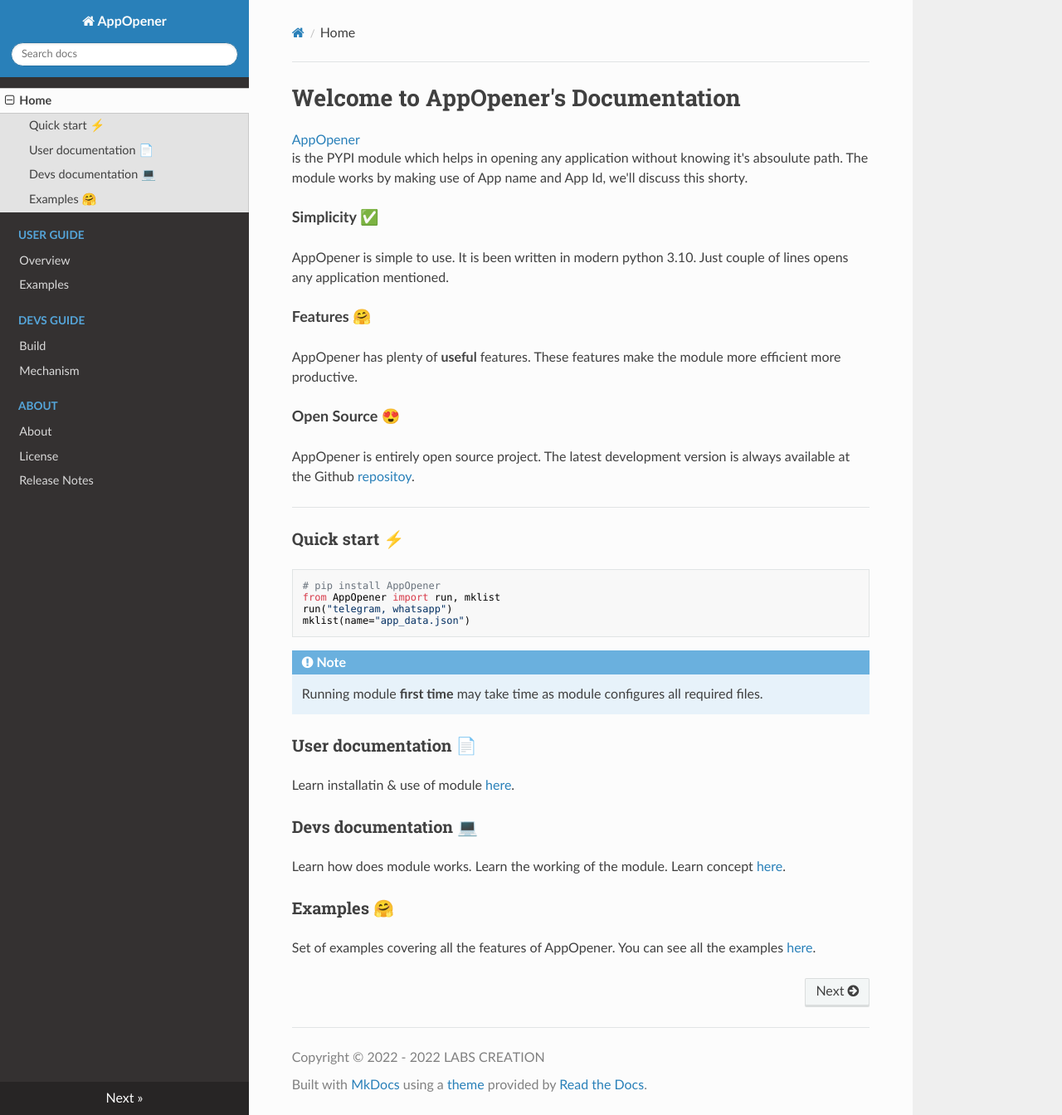
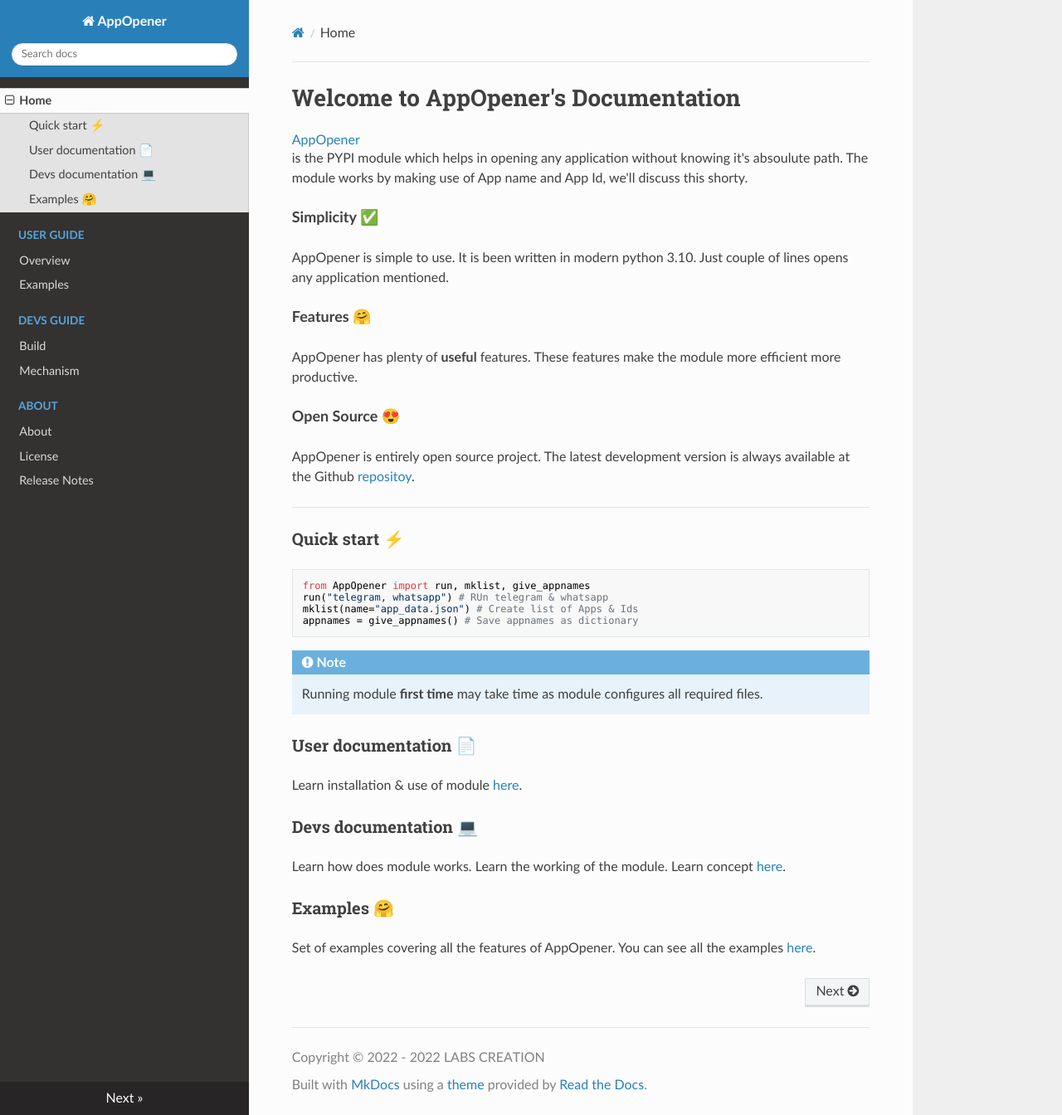
Before and after one commit to athrvvvv/AppOpener, an MkDocs documentation site: the page built from docs/index.md, in a window 1280 px wide and 1344 px high. Shown: the whole window at 83% size. Built offline with MkDocs 1.6.1, drawn with Linux system fonts in a browser that asks for light colours; nearby versions of some CDN libraries.

Commit message:
Fixes minor typo

````diff
--- a/docs/index.md
+++ b/docs/index.md
@@ -21,11 +21,11 @@
 
 ### Quick start ⚡
 
-```
-# pip install AppOpener
-from AppOpener import run, mklist
-run("telegram, whatsapp")
-mklist(name="app_data.json")
+``` python
+from AppOpener import run, mklist, give_appnames
+run("telegram, whatsapp") # RUn telegram & whatsapp
+mklist(name="app_data.json") # Create list of Apps & Ids
+appnames = give_appnames() # Save appnames as dictionary
 ```
 
 !!! note "Note"
@@ -34,7 +34,7 @@
 
 ### User documentation 📄
 
-Learn installatin &  use of module [here](Overview.md).
+Learn installation &  use of module [here](Overview.md).
 
 ### Devs documentation 💻
 
````
